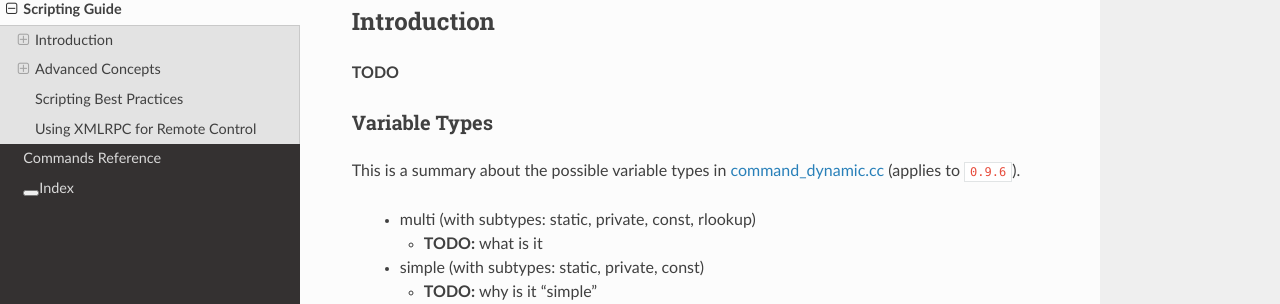
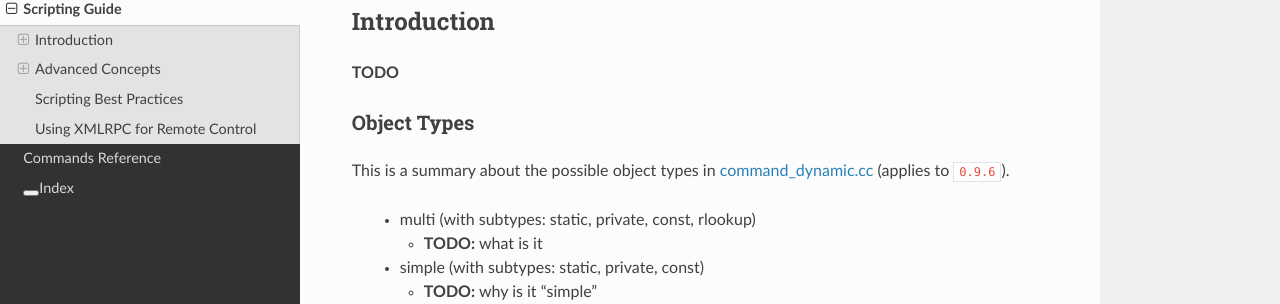
Before and after one commit to rtorrent-community/rtorrent-docs, a Sphinx documentation site: the page built from docs/scripting.rst, in a window 1280 px wide and 900 px high. Shown: the part 419-723 px from the top of the window. Built offline with Sphinx 7.4.7 and the Read the Docs theme 2.0.0, drawn with Linux system fonts in a browser that asks for light colours.

Commit message:
use better terminology

```diff
--- a/docs/scripting.rst
+++ b/docs/scripting.rst
@@ -22,10 +22,12 @@ Introduction
 **TODO**
 
 
-Variable Types
-^^^^^^^^^^^^^^
+.. _object-types:
 
-This is a summary about the possible variable types in
+Object Types
+^^^^^^^^^^^^
+
+This is a summary about the possible object types in
 `command_dynamic.cc <https://github.com/rakshasa/rtorrent/blob/master/src/command_dynamic.cc>`_
 (applies to ``0.9.6``).
 
```
